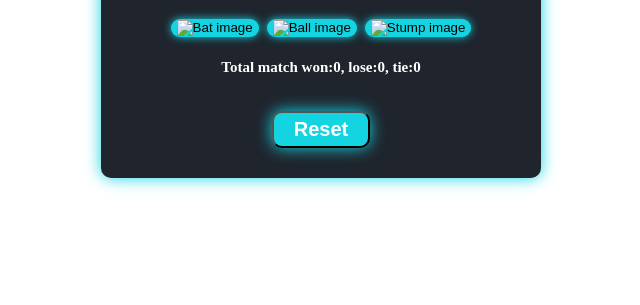
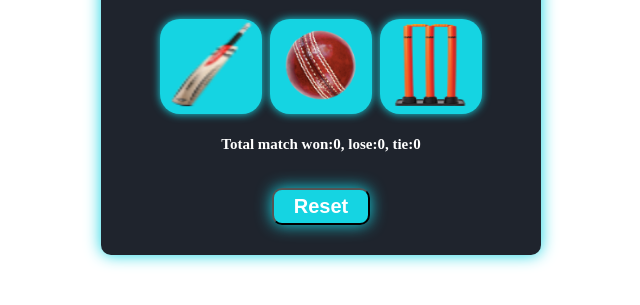
Before and after one commit to BeerbalMaurya/cricket_game, a plain HTML site: page index.html in a window 1280 px wide. Shown: the part 117-422 px from the top of the page, without its empty margins (319-959 px from the left). Drawn offline with Linux system fonts and the light colour scheme.

Commit message:
img path change

```diff
--- a/index.html
+++ b/index.html
@@ -18,7 +18,7 @@
 
     showResult('bat', computerChoice, resultMsg);
 
-    "><img src="image/bat.png" alt="Bat image"></button>
+    "><img src="bat.png" alt="Bat image"></button>
 
 
 
@@ -30,7 +30,7 @@
     showResult('ball', computerChoice, resultMsg);
 
 
-    "><img src="image/ball.png" alt="Ball image"></button>
+    "><img src="ball.png" alt="Ball image"></button>
 
 
    <button id="bat" onclick="
@@ -41,7 +41,7 @@
 
     showResult('stump', computerChoice, resultMsg);
 
-    "><img src="image/stump.png" alt="Stump image"></button>
+    "><img src="stump.png" alt="Stump image"></button>
 </div>
 
 
@@ -57,4 +57,5 @@
 <script src="script.js"></script>
 
 </body>
+
 </html>
```
